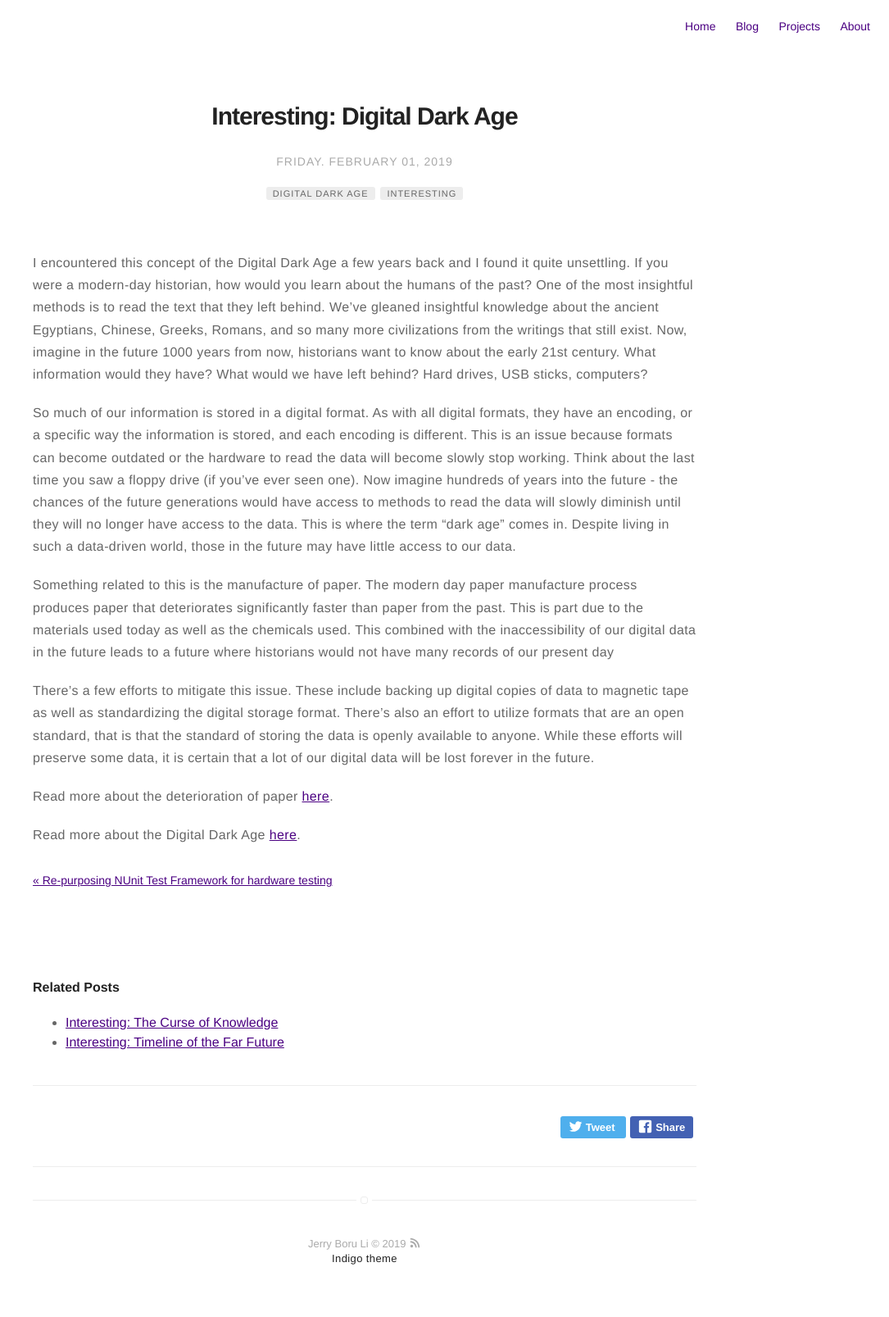
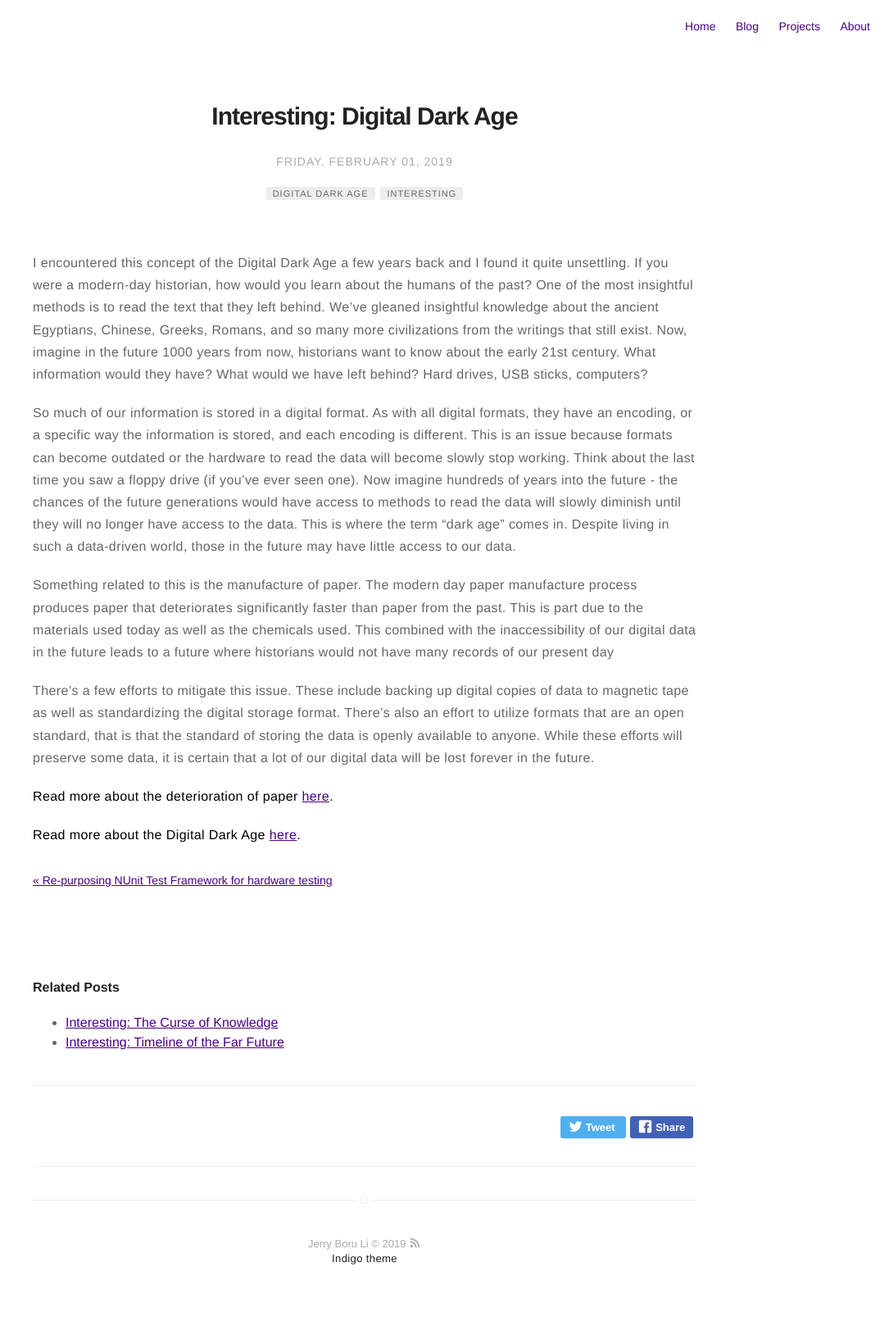
Before and after one commit to JerryBLi/jerrybli.github.io, a Jekyll site: the page built from _posts/2019-02-01-Digital-Dark-Age.markdown, in a window 1280 px wide. Shown: the whole page at 82% size, without its empty margins (195-1280 px from the left). Built offline with Jekyll 4.4.1, drawn with Linux system fonts in a browser that asks for light colours.

```diff
--- a/_posts/2019-02-01-Digital-Dark-Age.markdown
+++ b/_posts/2019-02-01-Digital-Dark-Age.markdown
@@ -21,6 +21,6 @@ Something related to this is the manufacture of paper. The modern day paper manu
 
 There's a few efforts to mitigate this issue. These include backing up digital copies of data to magnetic tape as well as standardizing the digital storage format. There's also an effort to utilize formats that are an open standard, that is that the standard of storing the data is openly available to anyone. While these efforts will preserve some data, it is certain that a lot of our digital data will be lost forever in the future.
 
-Read more about the deterioration of paper [here](https://www.loc.gov/preservation/care/deterioratebrochure.html).
+**Read more about the deterioration of paper [here](https://www.loc.gov/preservation/care/deterioratebrochure.html).**
 
-Read more about the Digital Dark Age [here](https://en.wikipedia.org/wiki/Digital_dark_age).
+**Read more about the Digital Dark Age [here](https://en.wikipedia.org/wiki/Digital_dark_age).**
```
